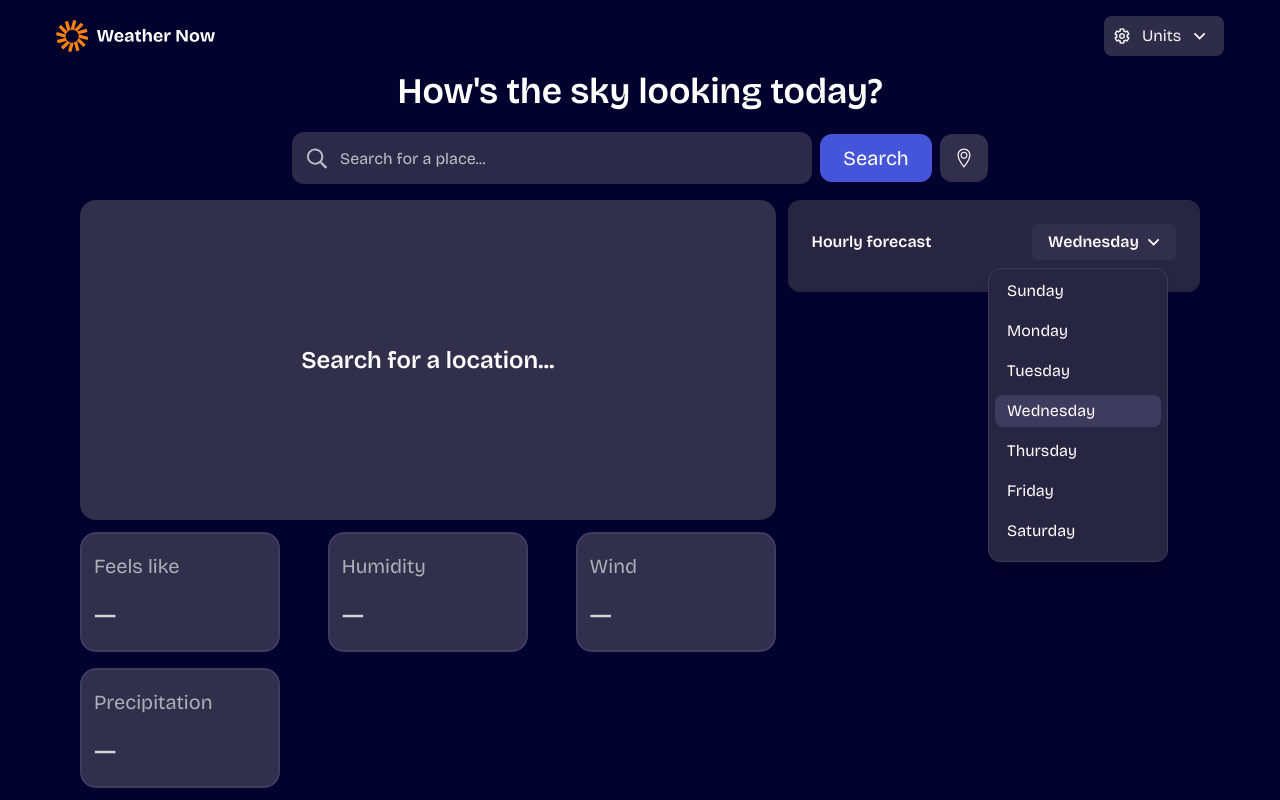
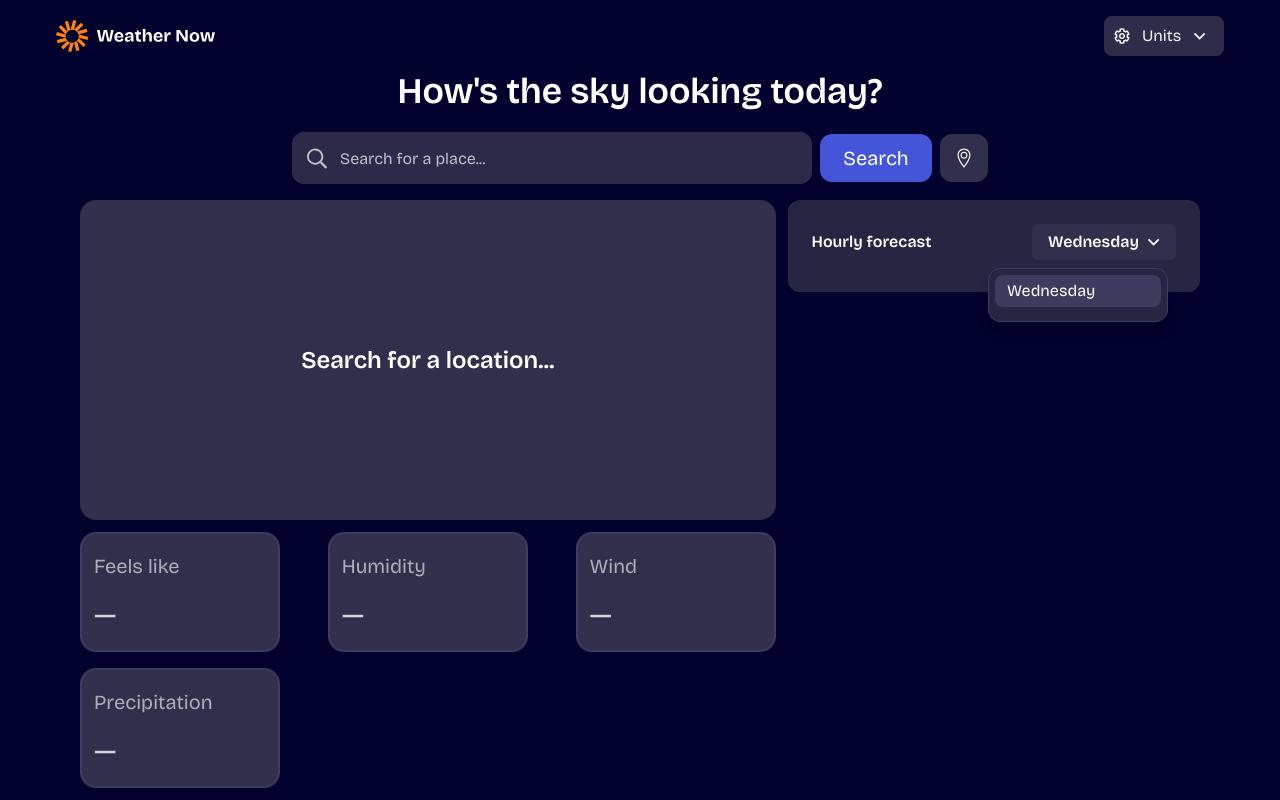
Before and after one commit to matheusmz22/weather-app, a React (Vite) app: page / in a window 1280 px wide. Both pictures are taken after a click on the button "Wednesday". Shown: the top 800 px of the page. Built offline with nearby package versions, Linux system fonts and the light colour scheme.

Commit message:
Finished Hourly Forecast feature

```diff
--- a/src/components/Weather/HourlyForecast.jsx
+++ b/src/components/Weather/HourlyForecast.jsx
@@ -3,16 +3,6 @@ import useCurrentWeather from "../../Hooks/useCurrentWeather";
 import {formatHour} from "../../helpers/formatHour";
 import {mapWeatherToIcon} from "../../helpers/mapWeatherToIcon";
 
-const tempHours = [
-  "12 AM",
-  "3 AM",
-  "6 AM",
-  "9 AM",
-  "12 PM",
-  "3 PM",
-  "6 PM",
-  "9 PM",
-];
 const weekDays = [
   "Sunday",
   "Monday",
@@ -22,31 +12,33 @@ const weekDays = [
   "Friday",
   "Saturday",
 ];
-const weekDays2 = {
-  0: "Sunday",
-  1: "Monday",
-  2: "Tuesday",
-  3: "Wednesday",
-  4: "Thursday",
-  5: "Friday",
-  6: "Saturday",
-};
+const today = weekDays[new Date().getDay()];
 
-const weekDay = new Date().toLocaleString("default", {weekday: "long"});
-function HourlyForecast({isMetric, setIsMetric}) {
+function HourlyForecast({isMetric}) {
   const [openDropdown, setOpenDropdown] = useState(false);
-  const [selectedDay, setSelectedDay] = useState(weekDay);
+  const [selectedDay, setSelectedDay] = useState(today);
   const ref = useRef(null);
 
   const {data, isLoading} = useCurrentWeather();
   const forecast = data?.list;
 
+  // Get available hours for weather info (today)
   const todayHoursFromApi = forecast?.filter(
-    (day) => weekDays2[new Date(day.dt * 1000).getDay()] === selectedDay
+    (day) => weekDays[new Date(day.dt * 1000).getDay()] === selectedDay
   );
 
-  console.log(todayHoursFromApi);
+  // Get up to what day the API returns
+  const uniqueDayNumbers = [
+    ...new Set(forecast?.map((day) => new Date(day.dt * 1000).getDay())),
+  ];
 
+  // Transform day number to day name
+  const daysFromApi = uniqueDayNumbers.map((num) => weekDays[num]);
+
+  // Get all days available from API
+  const daysArray = [today, ...daysFromApi.filter((d) => d !== today)];
+
+  // Handle opening and closing the hourly forecast dropdown using Escape and Clicking
   useEffect(() => {
     function handleClick(e) {
       if (ref.current && !ref.current.contains(e.target)) {
@@ -80,7 +72,7 @@ function HourlyForecast({isMetric, setIsMetric}) {
           </button>
           {openDropdown && (
             <div className="absolute md:w-45  flex flex-col items-start justify-center bg-neutral-800 font-normal mt-2 rounded-xl sm:w-60 w-40 -right-5 sm:right-2 border-1 border-neutral-600 shadow-lg p-1.5 ">
-              {weekDays.map((day) => (
+              {daysArray.map((day) => (
                 <button
                   key={day}
                   onClick={() => {
@@ -99,10 +91,16 @@ function HourlyForecast({isMetric, setIsMetric}) {
         </div>
       </div>
       <div
-        className="grid h-full gap-5 mt-2"
+        className={`${todayHoursFromApi?.length === 0 ? " text-center my-10 " : "grid h-full gap-5 mt-2"}`}
         style={{gridTemplateRows: `repeat(${todayHoursFromApi?.length}, 1fr)`}}
       >
-        {todayHoursFromApi?.map((day) => (
+        {todayHoursFromApi?.length < 2 ? (
+          <span className="text-neutral-100 h-13 md:text-md lg:text-lg xl:text-xl text-sm ">
+            There is no Hourly Forecast available yet for{" "}
+            <strong>{selectedDay}</strong>
+          </span>
+        ) : (
+          todayHoursFromApi?.map((day) => (
             <div
               key={day.dt}
               className="flex items-center justify-between text-neutral-100 w-full h-13 border-2 border-neutral-600 bg-neutral-700 gap-2 px-3 rounded-md transition-colors duration-200 "
@@ -121,7 +119,8 @@ function HourlyForecast({isMetric, setIsMetric}) {
                 </>
               )}
             </div>
-        ))}
+          ))
+        )}
       </div>
     </div>
   );
```
Lines whose indentation alone changed are shown as unchanged.
